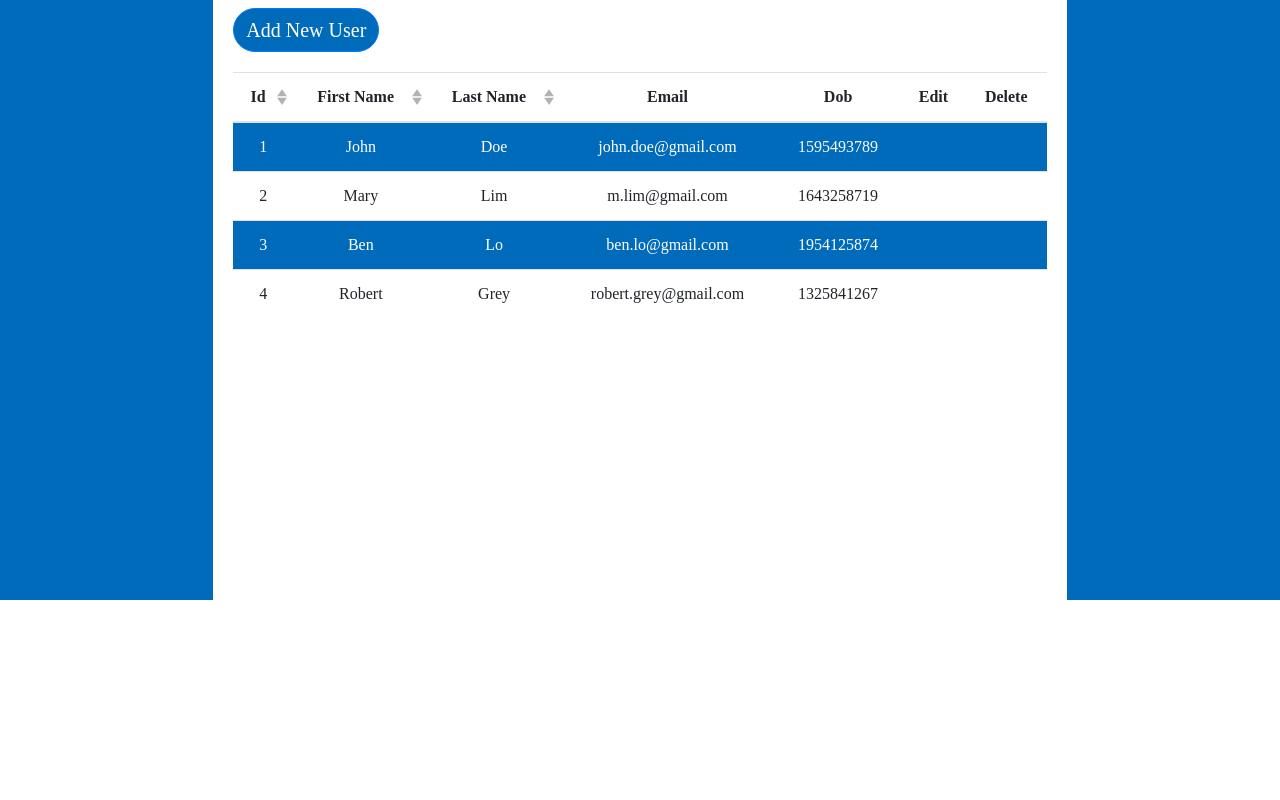
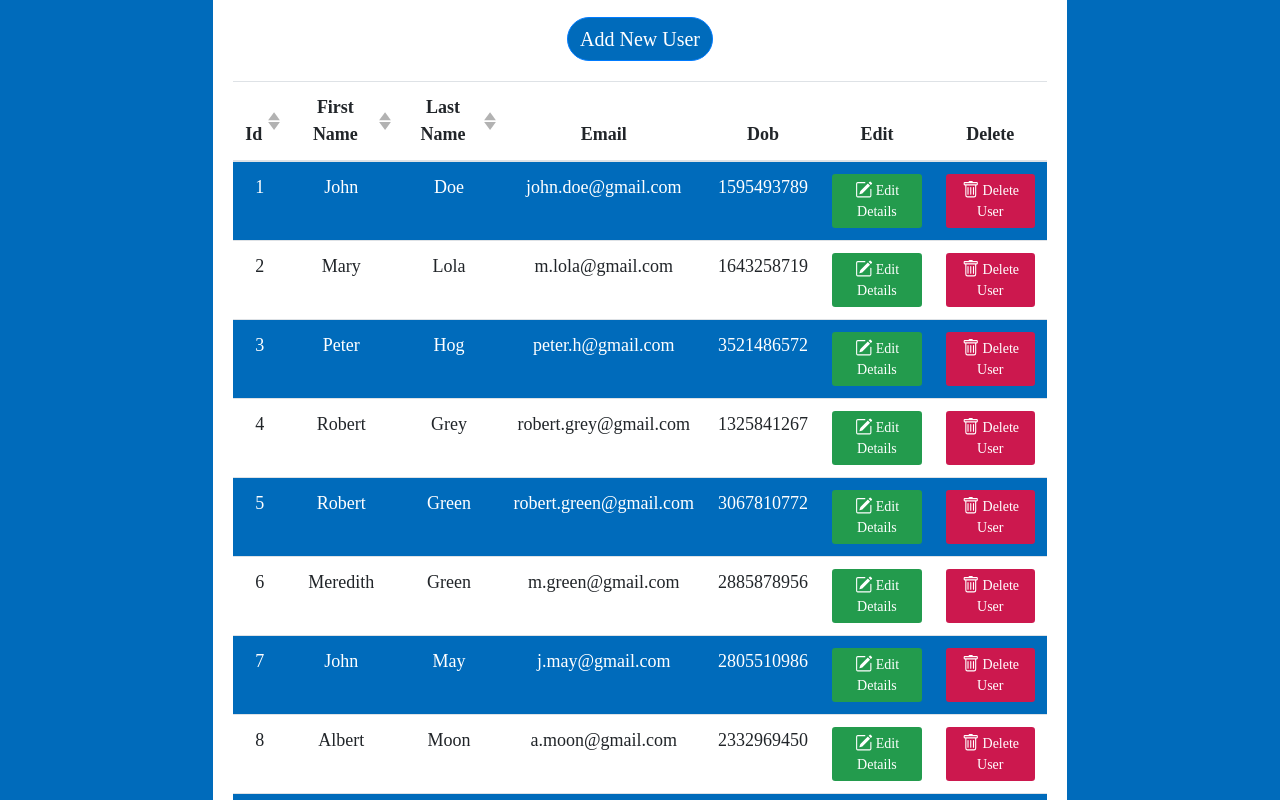
Before and after one commit to diyanahsoh/user-management-system, a Vue app: page / in a window 1280 px wide. Shown: the part 200-1000 px from the top of the page. Before the commit the page ends 800 px from the top, so only its background shows below. Built offline with nearby package versions, Linux system fonts and the light colour scheme; data requests are answered from the project's data file; a web font is replaced by a local one.

Commit message:
Completed basic requirements of application

```diff
--- a/db.json
+++ b/db.json
@@ -1,5 +1,6 @@
 {
-  "users": [{
+  "users": [
+    {
       "id": 1,
       "firstName": "John",
       "lastName": "Doe",
@@ -9,16 +10,16 @@
     {
       "id": 2,
       "firstName": "Mary",
-      "lastName": "Lim",
-      "email": "m.lim@gmail.com",
+      "lastName": "Lola",
+      "email": "m.lola@gmail.com",
       "dob": 1643258719
     },
     {
       "id": 3,
-      "firstName": "Ben",
-      "lastName": "Lo",
-      "email": "ben.lo@gmail.com",
-      "dob": 1954125874
+      "firstName": "Peter",
+      "lastName": "Hog",
+      "email": "peter.h@gmail.com",
+      "dob": 3521486572
     },
     {
       "id": 4,
@@ -26,6 +27,97 @@
       "lastName": "Grey",
       "email": "robert.grey@gmail.com",
       "dob": 1325841267
+    },
+    {
+      "id": 5,
+      "firstName": "Robert",
+      "lastName": "Green",
+      "email": "robert.green@gmail.com",
+      "dob": 3067810772
+    },
+    {
+      "id": 6,
+      "firstName": "Meredith",
+      "lastName": "Green",
+      "email": "m.green@gmail.com",
+      "dob": 2885878956
+    },
+    {
+      "id": 7,
+      "firstName": "John",
+      "lastName": "May",
+      "email": "j.may@gmail.com",
+      "dob": 2805510986
+    },
+    {
+      "id": 8,
+      "firstName": "Albert",
+      "lastName": "Moon",
+      "email": "a.moon@gmail.com",
+      "dob": 2332969450
+    },
+    {
+      "id": 9,
+      "firstName": "Ben",
+      "lastName": "Tim",
+      "email": "ben.tim@gmail.com",
+      "dob": 4007647480
+    },
+    {
+      "id": 10,
+      "firstName": "Amanda",
+      "lastName": "Vue",
+      "email": "amanda.v@gmail.com",
+      "dob": 4096557108
+    },
+    {
+      "id": 11,
+      "firstName": "Albert",
+      "lastName": "Foe",
+      "email": "a.foe@gmail.com",
+      "dob": 1154918801
+    },
+    {
+      "id": 12,
+      "firstName": "Stella",
+      "lastName": "Tall",
+      "email": "s.green@gmail.com",
+      "dob": 3274352633
+    },
+    {
+      "id": 13,
+      "firstName": "John",
+      "lastName": "Green",
+      "email": "j.green@gmail.com",
+      "dob": 3180949700
+    },
+    {
+      "firstName": "Joe",
+      "lastName": "Lee",
+      "email": "j.lee@gmail.com",
+      "dob": "1234567892",
+      "id": 14
+    },
+    {
+      "firstName": "Phoebe",
+      "lastName": "Ray",
+      "email": "p.ray@gmail.com",
+      "dob": "6543219872",
+      "id": 15
+    },
+    {
+      "firstName": "Melody",
+      "lastName": "Smith",
+      "email": "m.smith@gmail.com",
+      "dob": "7894561234",
+      "id": 16
+    },
+    {
+      "firstName": "Ben",
+      "lastName": "Dill",
+      "email": "ben.dill@gmail.com",
+      "dob": "5124758932",
+      "id": 17
     }
   ]
 }
--- a/src/App.vue
+++ b/src/App.vue
@@ -1,8 +1,4 @@
 <template>
-  <!-- <div id="app">
-    <img alt="Vue logo" src="./assets/logo.png">
-    <Home/>
-  </div> -->
   <b-container id="app" fluid>
     <b-row class="text-center">
       <b-col class="blue"></b-col>
@@ -10,7 +6,8 @@
         <h1>User Management System</h1>
         <p>This is a User Management System that contain records of user data - ID, First Name, Last Name, Email and Date of Birth (DOB).
           Users can Add a new user using the 'Add New User' button, Edit current users' records, and Delete a user record from the system.</p>
-        <Home/>
+        <Form v-if="show" :record="record" :state="edit" @onCancel="show = false"/>
+        <Home v-else @addUser="show = true, edit = false"  @editUser="show = true, edit = true, record = $event"/>
       </b-col>
       <b-col class="blue"></b-col>
     </b-row>
@@ -19,28 +16,20 @@
 
 <script>
 import Home from './components/Home.vue'
+import Form from './components/Form.vue'
 
 export default {
   name: 'App',
   components: {
-    Home
+    Home,
+    Form
   },
   data () {
     return {
-      transProps: {
-        // Transition name
-        name: 'flip-list'
-      },
       items: [],
-      fields: [
-        { key: 'id', sortable: true },
-        { key: 'firstName', sortable: true },
-        { key: 'lastName', sortable: true },
-        { key: 'email', sortable: false },
-        { key: 'dob', sortable: false },
-        { key: 'Edit', sortable: false },
-        { key: 'Delete', sortable: false }
-      ]
+      show: false,
+      edit: false,
+      record: {}
     }
   }
 }
@@ -54,19 +43,12 @@ export default {
   -moz-osx-font-smoothing: grayscale;
   text-align: center;
   color: #2c3e50;
+  font-size: 18px;
   .row {
     height: 100vh;
     .col {
       // border: 3px solid #239B4D;
       padding: 20px;
-      .addbtn {
-        float: left;
-        font-size: 20px;
-        background-color: #006bbb;
-      }
-      .addbtn:hover {
-        background-color: #30a0e0;
-      }
       p {
         padding: 20px;
         margin: 0%;
@@ -74,6 +56,21 @@ export default {
     }
     .blue {
       background-color: #006bbb;
+    }
+    table {
+      margin-top: 20px;
+      .flip-list-move {
+        transition: transform 1s;
+      }
+    }
+    .table-striped tbody {
+      tr:nth-of-type(odd) {
+        background-color: #006bbb;
+        color: white;
+      }
+      tr:nth-of-type(odd):hover {
+        background-color: #30a0e0;
+      }
     }
   }
   h1, h2, h3 {
@@ -90,21 +87,6 @@ export default {
     outline: 0 !important;
   }
 }
-table {
-  margin-top: 20px;
-  .flip-list-move {
-    transition: transform 1s;
-  }
-}
-.table-striped tbody {
-  tr:nth-of-type(odd) {
-    background-color: #006bbb;
-    color: white;
-  }
-  tr:nth-of-type(odd):hover {
-    background-color: #30a0e0;
-  }
-}
 /* Works on Chrome/Edge/Safari */
 *::-webkit-scrollbar {
   width: 13px;
@@ -119,7 +101,7 @@ table {
 }
 /* Transition CSS */
 .fade-enter-active, .fade-leave-active {
-  transition: opacity .5s
+  transition: opacity 2s
 }
 .fade-enter, .fade-leave-to {
   opacity: 0.1
--- /dev/null
+++ b/src/components/Form.vue
@@ -0,0 +1,134 @@
+<template>
+  <div id="userForm">
+    <b-alert :show="dismissCountDown" dismissible variant="warning" @dismissed="dismissCountDown=0"
+      @dismiss-count-down="countDownChanged">
+      <p>You have updated a User's information.</p>
+    </b-alert>
+    <h2 v-if="state">Edit Current User</h2>
+    <h2 v-else>Add New User</h2>
+    <b-form @submit="onSubmit">
+      <b-form-group id="firstName" label="First Name:" label-for="input-2">
+        <b-form-input id="input-2" v-model="form.firstName" placeholder="Enter first name" required></b-form-input>
+      </b-form-group>
+
+      <b-form-group id="lastName" label="Last Name:" label-for="input-3">
+        <b-form-input id="input-3" v-model="form.lastName" placeholder="Enter last name" required></b-form-input>
+      </b-form-group>
+
+      <b-form-group id="email" label="Email address:" label-for="input-1"
+        description="We'll never share your email with anyone else.">
+        <b-form-input id="input-1" v-model="form.email" type="email" placeholder="Enter email" required></b-form-input>
+      </b-form-group>
+
+      <b-form-group id="dob" label="Date of Birth:" label-for="input-4">
+        <b-form-input id="input-4" v-model="form.dob" placeholder="Enter Date of Birth" required></b-form-input>
+      </b-form-group>
+
+      <b-button type="submit" pill variant="success">Submit</b-button>
+      <b-button type="cancel" pill variant="danger" @click="onCancel()">Cancel</b-button>
+    </b-form>
+  </div>
+</template>
+
+<script>
+export default {
+  name: 'Form',
+  props: {
+    record: Object,
+    state: Boolean
+  },
+  data () {
+    return {
+      form: {
+        firstName: '',
+        lastName: '',
+        email: '',
+        dob: 0
+      },
+      dismissSecs: 10,
+      dismissCountDown: 0,
+      showDismissibleAlert: false
+    }
+  },
+  created () {
+    if (this.state) {
+      this.form.firstName = this.record.firstName
+      this.form.lastName = this.record.lastName
+      this.form.email = this.record.email
+      this.form.dob = this.record.dob
+    }
+  },
+  methods: {
+    onSubmit (event) {
+      event.preventDefault()
+      const url = 'http://localhost:3000/users/'
+      const item = {
+        firstName: this.form.firstName,
+        lastName: this.form.lastName,
+        email: this.form.email,
+        dob: this.form.dob
+      }
+      if (this.state) {
+        this.axios.patch(url + this.record.id, item).then((response) => {
+          if (response.status === 200) {
+            this.showAlert()
+            this.onCancel()
+          }
+        }).catch(error => {
+          this.error = true
+          throw new Error(`API ${error}`)
+        })
+      } else {
+        this.axios.post(url, item).then((response) => {
+          console.log(response.status)
+          if (response.status === 201) {
+            this.onCancel()
+          }
+        }).catch(error => {
+          this.error = true
+          throw new Error(`API ${error}`)
+        })
+      }
+    },
+    onCancel () {
+      this.$emit('onCancel')
+    },
+    onReset (event) {
+      event.preventDefault()
+      // cancel our form values
+      this.form.email = ''
+      this.form.name = ''
+      this.form.food = null
+      this.form.checked = []
+      // Trick to cancel/clear native browser form validation state
+      this.show = false
+      this.$nextTick(() => {
+        this.show = true
+      })
+    },
+    countDownChanged (dismissCountDown) {
+      this.dismissCountDown = dismissCountDown
+    },
+    showAlert () {
+      this.dismissCountDown = this.dismissSecs
+    }
+  }
+}
+</script>
+
+<style lang="scss">
+form {
+  text-align: left;
+  padding: 10px;
+}
+label {
+  padding-left: 10px !important;
+}
+.btn-danger {
+  font-size: 20px;
+}
+.btn-success {
+  font-size: 20px;
+  margin-right: 20px;
+}
+</style>
--- a/src/components/Home.vue
+++ b/src/components/Home.vue
@@ -1,8 +1,21 @@
 <template>
-  <div>
-    <b-button pill variant="primary" class="addbtn">Add New User</b-button>
-    <b-table :items="items" :fields="fields" striped hover responsive sticky-header primary-key="id"
-      :tbody-transition-props="transProps"></b-table>
+  <div style="height: 85%">
+    <b-button pill variant="primary" class="addbtn" @click="addUser()">Add New User</b-button>
+    <transition appear name="fade" mode="out-in">
+    <b-table id="user-table" :items="items" :fields="fields" striped hover responsive sticky-header primary-key="id"
+      :tbody-transition-props="transProps">
+      <template #cell(edit)="data">
+        <b-button size="sm" @click="editUser(data.item)" class="editbtn">
+          <b-icon icon="pencil-square" aria-hidden="true"></b-icon> Edit Details
+        </b-button>
+      </template>
+      <template #cell(delete)="data">
+        <b-button size="sm" @click="deleteUser(data.item.id)" class="deletebtn">
+          <b-icon icon="trash" aria-hidden="true"></b-icon> Delete User
+        </b-button>
+      </template>
+    </b-table>
+    </transition>
   </div>
 </template>
 
@@ -28,10 +41,55 @@ export default {
     }
   },
   created () {
-    this.axios.get('http://localhost:3000/users').then((response) => {
-      console.log(response.data[0])
-      this.items = response.data
-    })
+    this.loadData()
+  },
+  methods: {
+    loadData () {
+      var currentPage = '1'
+      const url = 'http://localhost:3000/users?_page=' + currentPage + '&_limit=15' // &_sort=id&_order-desc
+      this.axios.get(url).then((response) => {
+        this.items = response.data
+      })
+    },
+    deleteUser (userID) {
+      const url = 'http://localhost:3000/users/' + userID
+      this.axios.delete(url).then((response) => {
+        this.loadData()
+      })
+    },
+    addUser () {
+      this.$emit('addUser')
+    },
+    editUser (record) {
+      this.$emit('editUser', record)
+    }
   }
 }
 </script>
+
+<style lang="scss" scoped>
+.b-table-sticky-header {
+  max-height: 100%;
+}
+.addbtn {
+  font-size: 20px;
+  background-color: #006bbb;
+}
+.addbtn:hover {
+  background-color: #30a0e0;
+}
+.editbtn {
+  background-color: #239B4D;
+  border: 2px solid #239B4D;
+}
+.editbtn:hover {
+  background-color: #32DB6C;
+}
+.deletebtn {
+  background-color: #cc184e;
+  border: 2px solid #cc184e;
+}
+.deletebtn:hover {
+  background-color: #e84575;
+}
+</style>
```
